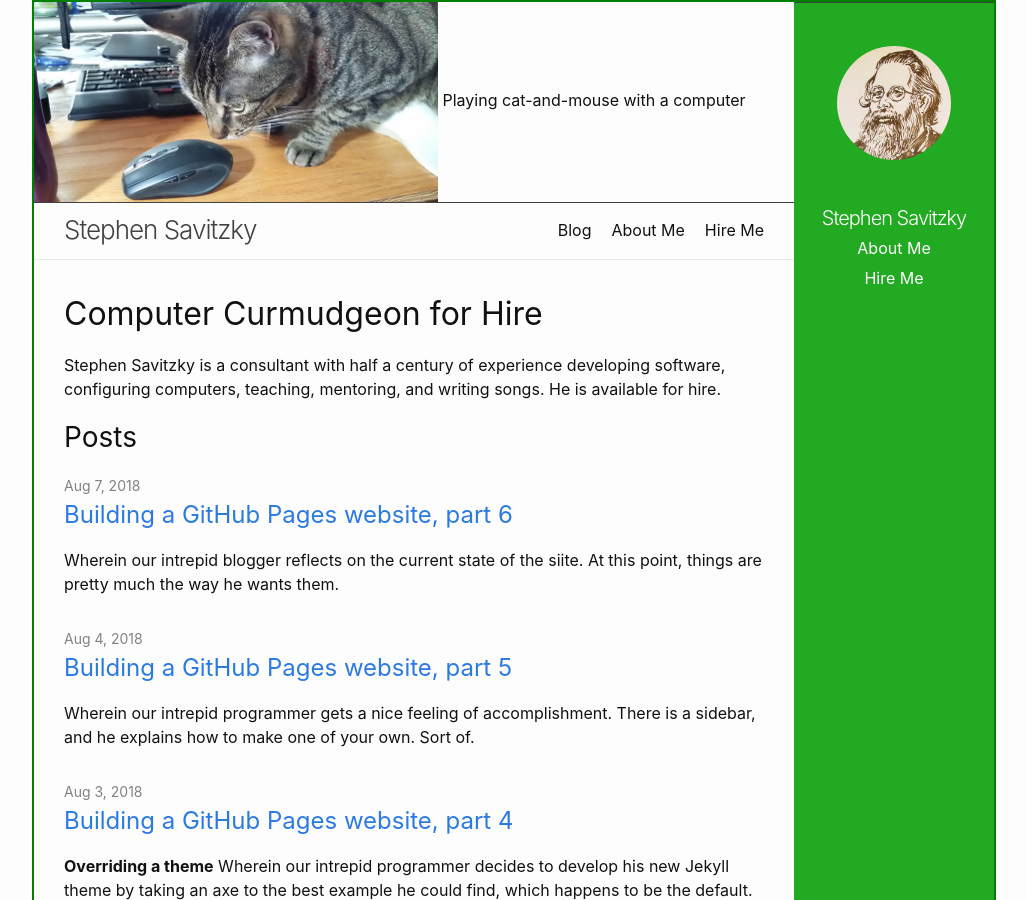
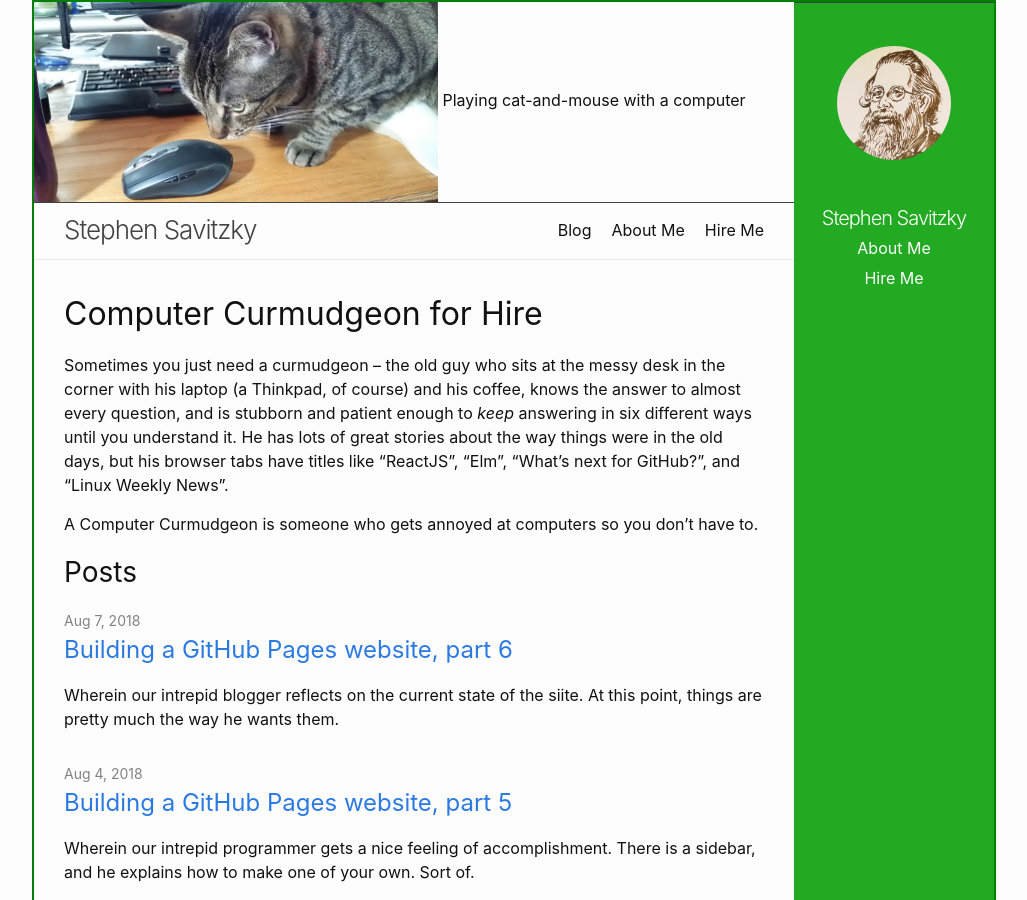
Before and after one commit to ssavitzky/ssavitzky.github.io, a Jekyll site: the page built from index.md, in a window 1280 px wide and 900 px high. Shown: the whole window, without its empty margins (126-1153 px from the left). Built offline with Jekyll 4.4.1, drawn with Linux system fonts in a browser that asks for light colours.

Commit message:
Improvements to home page.
Moved the is_home_page flag to the layout (use layout., not home.)
Put more text on home.

```diff
--- a/_includes/header.html
+++ b/_includes/header.html
@@ -1,4 +1,4 @@
-{%- if page.is_home_page -%}
+{%- if layout.is_home_page -%}
   <div class="home-page-banner" role="banner">
        <img src="{{ "/assets/" | relative_url
 			   }}{{page.banner_image}}" >
--- a/_layouts/home.html
+++ b/_layouts/home.html
@@ -1,5 +1,6 @@
 ---
 layout: default
+is_home_page: 1
 ---
 
 <div class="home">
--- a/_sass/minima/_layout.scss
+++ b/_sass/minima/_layout.scss
@@ -43,7 +43,7 @@ body {
 }
 
 
-.home-page-banner >   img {
+.home-page-banner > img {
     margin: auto;
 
 }
--- a/index.md
+++ b/index.md
@@ -4,8 +4,16 @@
 
 layout: home
 subtitle: Computer Curmudgeon for Hire
-is_home_page: 1
 banner_image: Cat-and-Mouse.jpg
 ---
 
-{{ site.long_description }}
+Sometimes you just need a curmudgeon -- the old guy who sits at the messy desk
+in the corner with his laptop (a Thinkpad, of course) and his coffee, knows
+the answer to almost every question, and is stubborn and patient enough to
+_keep_ answering in six different ways until you understand it.  He has lots
+of great stories about the way things were in the old days, but his browser
+tabs have titles like "ReactJS", "Elm", "What's next for GitHub?", and "Linux
+Weekly News".
+
+A Computer Curmudgeon is someone who gets annoyed at computers so you don't
+have to.
```
